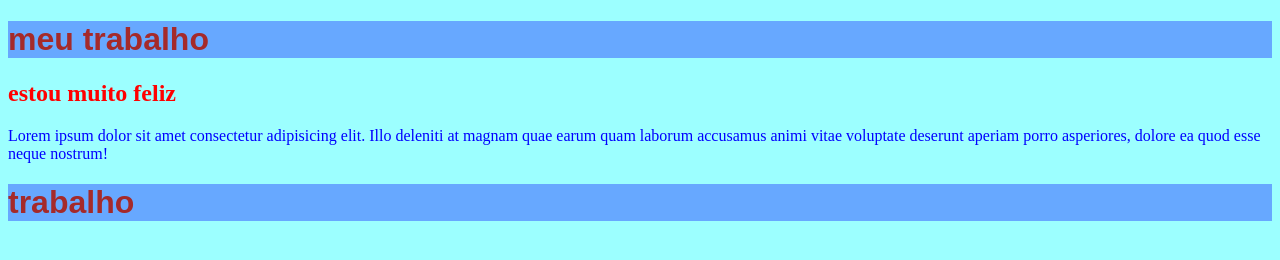
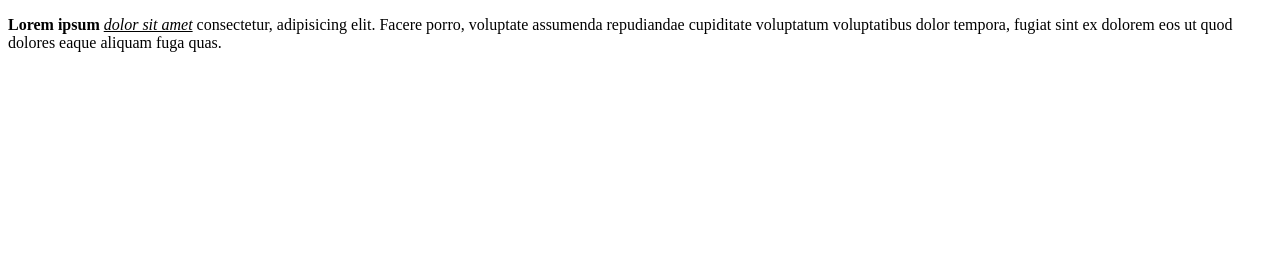
Before and after one commit to heniruqe-rodrigues/html-css, a plain HTML site: page Exercício/exercicio/index.html in a window 1280 px wide. Drawn offline with Linux system fonts and the light colour scheme.

Commit message:
Update index.html

```diff
--- a/Exercício/exercicio/index.html
+++ b/Exercício/exercicio/index.html
@@ -4,33 +4,8 @@
     <meta charset="UTF-8">
     <meta name="viewport" content="width=device-width, initial-scale=1.0">
     <title>exercicio</title>
-    <style>
-        body{
-            background-color: rgba(0, 255, 255, 0.39);
-        }
-        h1{
-            color: brown;
-            font-family: Arial, Helvetica, sans-serif;
-            background-color: rgba(0, 0, 255, 0.342);
-        }
-        h2{
-            color: red;
-
-        }
-        p{
-            color: blue;
-        }
-
-    </style>
-</head>
-<body>
-    <h1>meu trabalho</h1>
-    <h2>estou muito feliz</h2>
-    <p>Lorem ipsum dolor sit amet consectetur adipisicing elit. Illo deleniti at magnam quae earum quam laborum accusamus animi vitae voluptate deserunt aperiam porro asperiores, dolore ea quod esse neque nostrum!</p>
-    <h1>trabalho</h1>
 
 
-
-
+    <p><b>Lorem ipsum </b><u><i>dolor sit amet</i></u> consectetur, adipisicing elit. Facere porro, voluptate assumenda repudiandae cupiditate voluptatum voluptatibus dolor tempora, fugiat sint ex dolorem eos ut quod dolores eaque aliquam fuga quas.</p>
 </body>
 </html>
```
